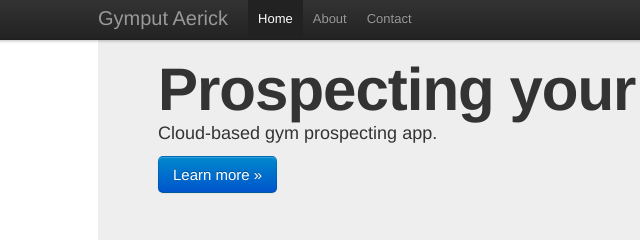
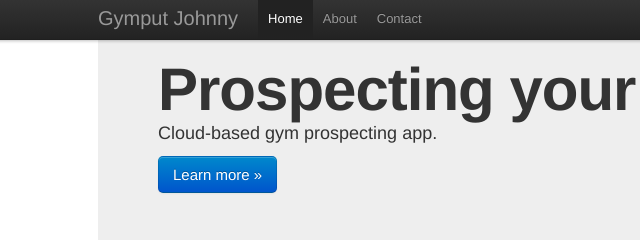
Before and after one commit to johnnysparks/gymserver, a website: page index.html in a window 1280 px wide. Shown: the top 240 px of the page, 72-712 px from the left. Drawn offline with Linux system fonts and the light colour scheme.

Commit message:
swapping names

```diff
--- a/index.html
+++ b/index.html
@@ -13,7 +13,7 @@
             <span class="icon-bar"></span>
             <span class="icon-bar"></span>
           </a>
-          <a class="brand" href="#">Gymput Aerick</a>
+          <a class="brand" href="#">Gymput Johnny</a>
           <div class="nav-collapse">
             <ul class="nav">
               <li class="active"><a href="#">Home</a></li>
```
